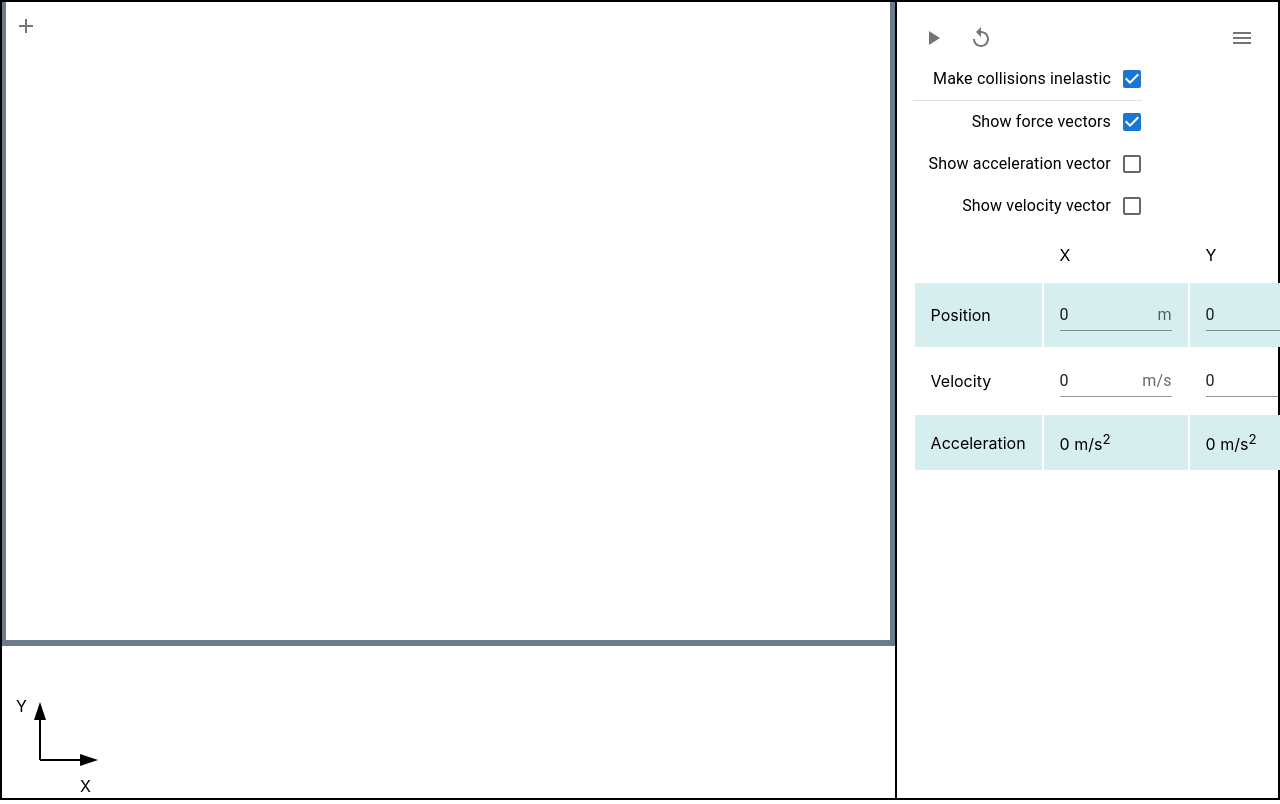
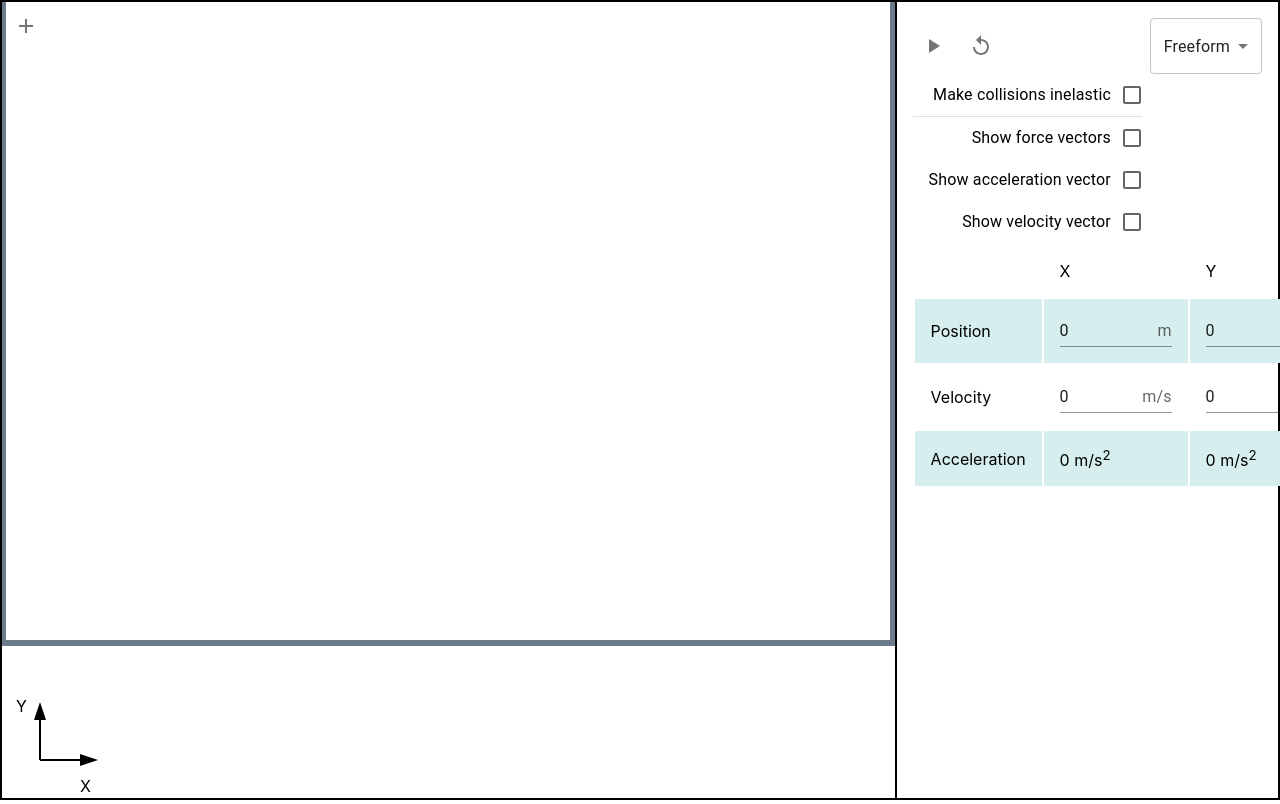
Before and after one commit to brynnchernosky/physics-mechanics-simulator, a React (Create React App) app: page / in a window 1280 px wide. Shown: the top 804 px of the page. Built offline with nearby package versions, Linux system fonts and the light colour scheme.

Commit message:
start adding questions

```diff
--- a/src/App.tsx
+++ b/src/App.tsx
@@ -4,6 +4,7 @@ import ClearIcon from "@mui/icons-material/Clear";
 import PauseIcon from "@mui/icons-material/Pause";
 import PlayArrowIcon from "@mui/icons-material/PlayArrow";
 import ReplayIcon from "@mui/icons-material/Replay";
+import QuestionMarkIcon from "@mui/icons-material/QuestionMark";
 import MenuIcon from "@mui/icons-material/Menu";
 import VolumeUp from "@mui/icons-material/VolumeUp";
 import {
@@ -20,7 +21,9 @@ import {
   ListItemButton,
   ListItemIcon,
   ListItemText,
+  MenuItem,
   Popover,
+  Select,
   Stack,
   TextField,
   Tooltip,
@@ -72,6 +75,8 @@ function App() {
   const [velocityXDisplay, setVelocityXDisplay] = useState(0);
   const [velocityYDisplay, setVelocityYDisplay] = useState(0);
   const [wallPositions, setWallPositions] = useState<IWallProps[]>([]);
+
+  const [mode, setMode] = useState<string>("Freeform");
 
   const addWeight = () => {
     const weight: ISimulationElement = {
@@ -347,6 +352,32 @@ function App() {
     }
   };
 
+  const clearSimulation = () => {
+    setPendulum(false);
+    setWedge(false);
+    setSimulationElements([]);
+    setUpdatedForces([forceOfGravity]);
+    setStartForces([forceOfGravity]);
+    setSimulationPaused(true);
+    handleClose();
+  };
+
+  useEffect(() => {
+    clearSimulation();
+    if (mode == "Freeform") {
+      // TODO
+    } else if (mode == "Review") {
+      setShowAcceleration(false);
+      setShowVelocity(false);
+      setShowForces(true);
+      // TODO
+    }
+  }, [mode]);
+
+  const generateNewQuestion = (event: React.MouseEvent<HTMLButtonElement>) => {
+    // TODO
+  };
+
   // Add/remove elements menu
   const [anchorEl, setAnchorEl] = React.useState<HTMLButtonElement | null>(
     null
@@ -380,14 +411,13 @@ function App() {
         <div className="mechanicsSimulationContentContainer">
           <div className="mechanicsSimulationButtonsAndElements">
             <div className="mechanicsSimulationButtons">
-              <div>
+              {mode == "Freeform" && (
                 <div style={{ zIndex: 10000 }}>
                   <Tooltip title="Add/remove elements">
                     <IconButton onClick={handleClick} size="large">
                       <AddIcon />
                     </IconButton>
                   </Tooltip>
-                </div>
                   <Popover
                     open={open}
                     id={id}
@@ -445,15 +475,7 @@ function App() {
                         <ListItem disablePadding>
                           <ListItemButton
                             disabled={simulationElements.length == 0}
-                          onClick={() => {
-                            setPendulum(false);
-                            setWedge(false);
-                            setSimulationElements([]);
-                            setUpdatedForces([forceOfGravity]);
-                            setStartForces([forceOfGravity]);
-                            setSimulationPaused(true);
-                            handleClose();
-                          }}
+                            onClick={clearSimulation}
                           >
                             <ListItemIcon>
                               <ClearIcon />
@@ -465,6 +487,27 @@ function App() {
                     </nav>
                   </Popover>
                 </div>
+              )}
+              {mode == "Review" && (
+                <div>
+                  <div style={{ zIndex: 10000 }}>
+                    <Tooltip title="New question">
+                      <IconButton onClick={generateNewQuestion} size="large">
+                        <QuestionMarkIcon />
+                      </IconButton>
+                    </Tooltip>
+                  </div>
+                  <div className="wordProblemBox">
+                    <div className="question"> This is a question </div>
+                    <div className="answer">
+                      {" "}
+                      <p>
+                        This is a place to answer the question if applicable
+                      </p>
+                    </div>
+                  </div>
+                </div>
+              )}
             </div>
             <div className="mechanicsSimulationElements">
               {simulationElements.map((element, index) => {
@@ -583,26 +626,32 @@ function App() {
                 </Tooltip>
               )}
             </Stack>
-            <Tooltip title="Change mode">
-              <IconButton
-                onClick={() => {
-                  //  TODO;
+            <Select
+              labelId="demo-simple-select-label"
+              id="demo-simple-select"
+              value={mode}
+              label="Mode"
+              onChange={(e) => {
+                setMode(e.target.value as string);
               }}
             >
-                <MenuIcon />
-              </IconButton>
-            </Tooltip>
+              <MenuItem value="Freeform">Freeform</MenuItem>
+              <MenuItem value="Review">Review</MenuItem>
+            </Select>
           </div>
 
+          {mode == "Freeform" && (
             <div>
               <FormControl component="fieldset">
                 <FormGroup>
                   <FormControlLabel
                     control={
                       <Checkbox
-                      defaultChecked
                         disabled={wedge}
-                      onChange={() => setElasticCollisions(!elasticCollisions)}
+                        value={elasticCollisions}
+                        onChange={() =>
+                          setElasticCollisions(!elasticCollisions)
+                        }
                       />
                     }
                     label="Make collisions inelastic"
@@ -612,8 +661,8 @@ function App() {
                   <FormControlLabel
                     control={
                       <Checkbox
+                        value={showForces}
                         onChange={() => setShowForces(!showForces)}
-                      defaultChecked
                       />
                     }
                     label="Show force vectors"
@@ -622,6 +671,7 @@ function App() {
                   <FormControlLabel
                     control={
                       <Checkbox
+                        value={showAcceleration}
                         onChange={() => setShowAcceleration(!showAcceleration)}
                       />
                     }
@@ -630,7 +680,10 @@ function App() {
                   />
                   <FormControlLabel
                     control={
-                    <Checkbox onChange={() => setShowVelocity(!showVelocity)} />
+                      <Checkbox
+                        value={showVelocity}
+                        onChange={() => setShowVelocity(!showVelocity)}
+                      />
                     }
                     label="Show velocity vector"
                     labelPlacement="start"
@@ -642,7 +695,10 @@ function App() {
                   <FormControl>
                     <Grid container spacing={2} alignItems="center">
                       <Grid item xs>
-                      <Typography id="input-slider" sx={{ textAlign: "right" }}>
+                        <Typography
+                          id="input-slider"
+                          sx={{ textAlign: "right" }}
+                        >
                           <p>&theta;</p>
                         </Typography>
                       </Grid>
@@ -666,7 +722,10 @@ function App() {
                   <FormControl>
                     <Grid container spacing={2} alignItems="center">
                       <Grid item xs>
-                      <Typography id="input-slider" sx={{ textAlign: "right" }}>
+                        <Typography
+                          id="input-slider"
+                          sx={{ textAlign: "right" }}
+                        >
                           <p>
                             &mu; <sub>s</sub>
                           </p>
@@ -676,7 +735,9 @@ function App() {
                         <Input
                           value={coefficientOfStaticFriction}
                           size="medium"
-                        onChange={handleCoefficientOfStaticFrictionInputChange}
+                          onChange={
+                            handleCoefficientOfStaticFrictionInputChange
+                          }
                           onBlur={handleCoefficientOfStaticFrictionBlur}
                           inputProps={{
                             step: 0.1,
@@ -692,7 +753,10 @@ function App() {
                   <FormControl>
                     <Grid container spacing={2} alignItems="center">
                       <Grid item xs>
-                      <Typography id="input-slider" sx={{ textAlign: "right" }}>
+                        <Typography
+                          id="input-slider"
+                          sx={{ textAlign: "right" }}
+                        >
                           <p>
                             &mu; <sub>k</sub>
                           </p>
@@ -702,7 +766,9 @@ function App() {
                         <Input
                           value={coefficientOfKineticFriction}
                           size="medium"
-                        onChange={handleCoefficientOfKineticFrictionInputChange}
+                          onChange={
+                            handleCoefficientOfKineticFrictionInputChange
+                          }
                           onBlur={handleCoefficientOfKineticFrictionBlur}
                           inputProps={{
                             step: 0.1,
@@ -737,6 +803,7 @@ function App() {
                 </Typography>
               )}
             </div>
+          )}
           <div className="mechanicsSimulationEquation">
             <table>
               <tr>
```
Also changed, not shown: src/Questions.json (added, +24 -0 lines). Lines whose indentation alone changed are shown as unchanged.
